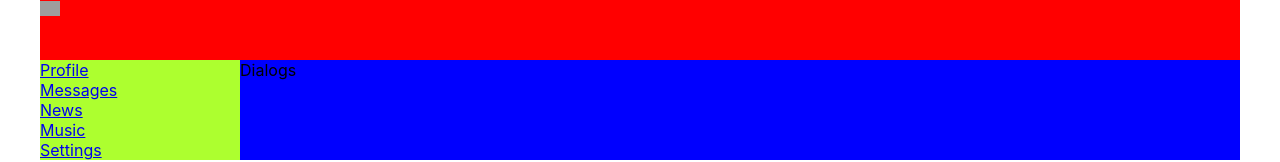
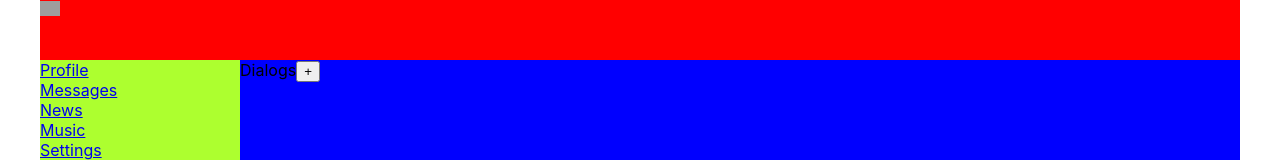
Before and after one commit to cheechoo28/sn-ts-examples, a React (Create React App) app: page /dialogs in a window 1280 px wide. Shown: the top 162 px of the page. Built offline with nearby package versions, Linux system fonts and the light colour scheme; grey boxes are pictures that could not be loaded.

Commit message:
add button in dialogs

```diff
--- a/src/components/Dialogs/Dialogs.tsx
+++ b/src/components/Dialogs/Dialogs.tsx
@@ -8,6 +8,7 @@ export function Dialogs() {
     return (
         <div>
             Dialogs
+            <button>+</button>
         </div>
     )
 }
```
